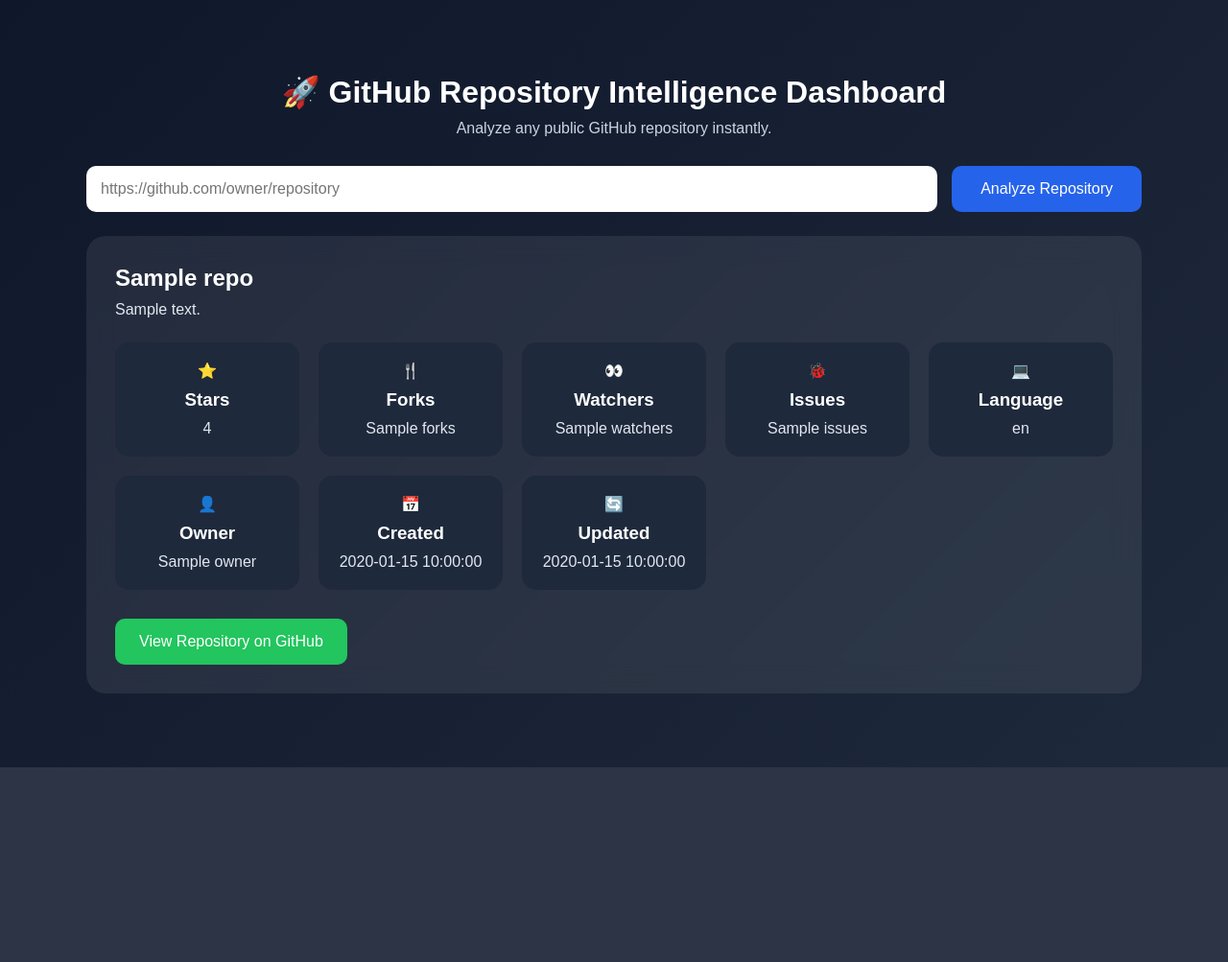
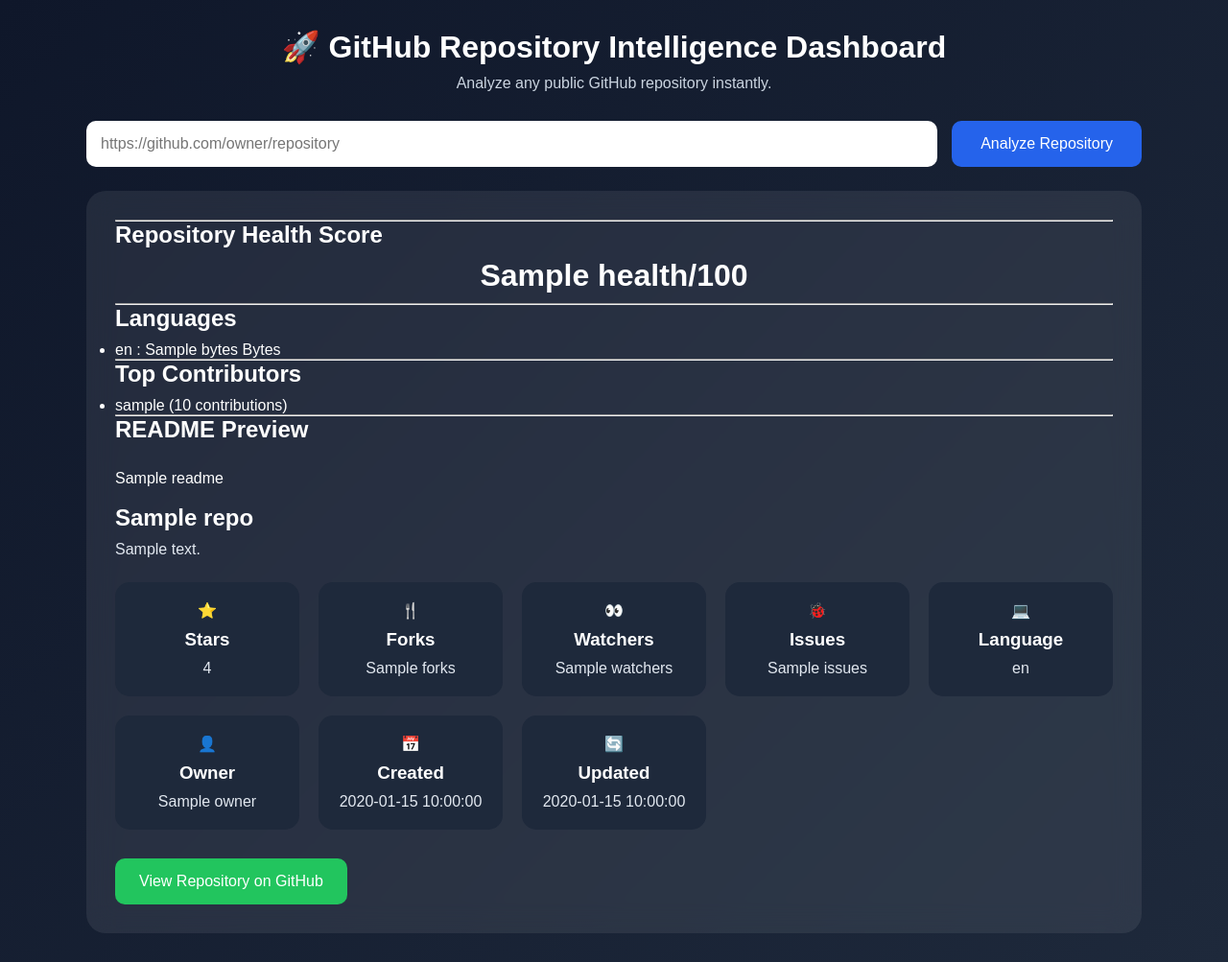
Before and after one commit to BurukalaManiReethika/github-repo-intelligence, a Flask app: template templates/index.html in a window 1280 px wide. Shown: the whole page at 96% size. Before the commit the page ends 800 px from the top, so only its background shows below. Run offline with Flask 3, Linux system fonts and the light colour scheme; the template is opened without the code that fills it: most values are stand-ins (such as "Sample title", 1, 10 or a date in 2020).

Commit message:
Update index.html

```diff
--- a/templates/index.html
+++ b/templates/index.html
@@ -43,6 +43,53 @@
     {% if repo %}
 
     <div class="card">
+        {% if repo %}
+
+<hr>
+
+<h2>Repository Health Score</h2>
+
+<h1>{{ repo.health }}/100</h1>
+
+<hr>
+
+<h2>Languages</h2>
+
+<ul>
+
+{% for language, bytes in repo.languages.items() %}
+
+<li>{{ language }} : {{ bytes }} Bytes</li>
+
+{% endfor %}
+
+</ul>
+
+<hr>
+
+<h2>Top Contributors</h2>
+
+<ul>
+
+{% for user in repo.contributors %}
+
+<li>{{ user.login }} ({{ user.contributions }} contributions)</li>
+
+{% endfor %}
+
+</ul>
+
+<hr>
+
+<h2>README Preview</h2>
+
+<pre>
+
+{{ repo.readme }}
+
+</pre>
+
+{% endif %}
 
         <h2>{{ repo.name }}</h2>
 
```
